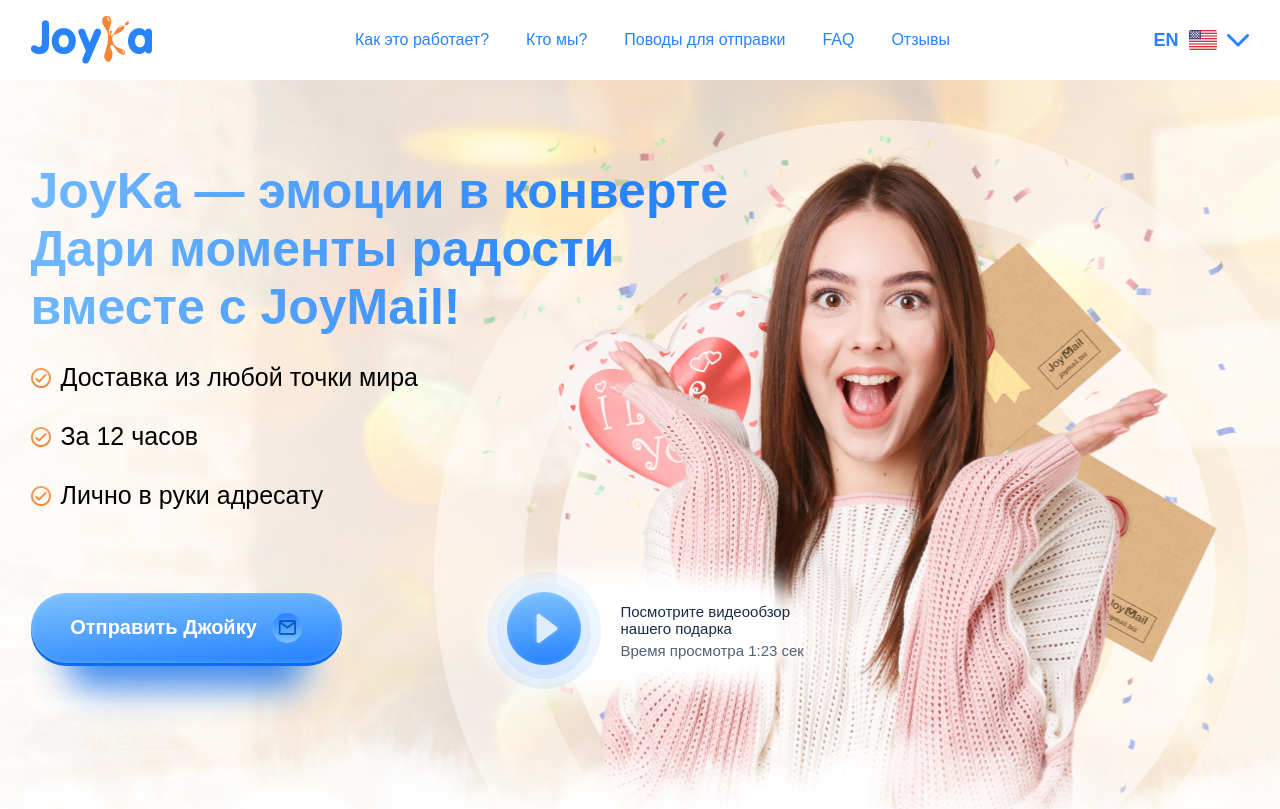
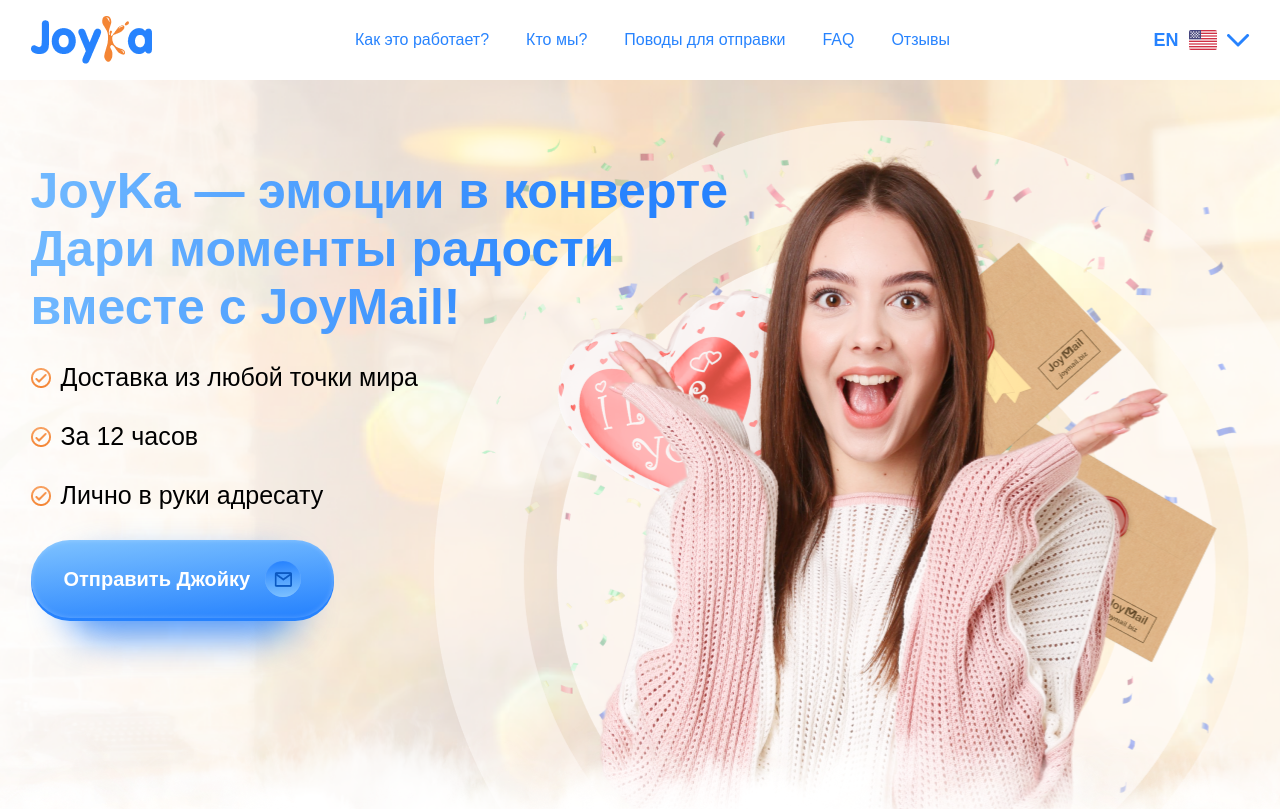
Before and after one commit to ageiwa/joyka-template-vue, a Vue app: page / in a window 1280 px wide. Shown: the top 809 px of the page. Built offline with nearby package versions, Linux system fonts and the light colour scheme.

Commit message:
Rewrite btn shadow on after and before pseudoelemens

```diff
--- a/src/components/Preview/Preview.vue
+++ b/src/components/Preview/Preview.vue
@@ -27,7 +27,7 @@
 
                 <SendJoykaBtn />
 
-                <div class="btns-preview__btn-play-wrap">
+                <!-- <div class="btns-preview__btn-play-wrap">
                     <div class="btns-preview__btn-play">
                         <img class="btn-play-wrap__btn-play-icon" src="@/assets/preview-btn-play.png">
                     </div>
@@ -35,7 +35,7 @@
                         <p>Посмотрите видеообзор<br>нашего подарка</p>
                         <span>Время просмотра 1:23 сек</span>
                     </div>
-                </div>
+                </div> -->
 
             </div>
 
--- a/src/components/Preview/style.scss
+++ b/src/components/Preview/style.scss
@@ -5,6 +5,7 @@
     background-size: auto, cover;
     background-position:  calc(50% + 200px) 0, center center;
     background-repeat: no-repeat, no-repeat;
+    z-index: 1;
     position: relative;
 
     .container {
@@ -49,64 +50,3 @@
         margin-right: 10px;
     }
 }
-
-.preview__btns-preview {
-    margin-top: 62px;
-    display: flex;
-    align-items: center;
-
-    .btns-preview__btn-play-wrap {
-        display: flex;
-        align-items: center;
-        position: relative;
-    }
-
-    .btns-preview__btn-play-wrap::before {
-        content: '';
-        width: 100%;
-        height: 100%;
-        background: #FFFFFF;
-        filter: blur(12px);
-        border-radius: 82px;
-        position: absolute;
-    }
-}
-
-.btns-preview__btn-play {
-    border-radius: 50%;
-    padding: 20px;
-    background: linear-gradient(174.82deg, rgba(123, 192, 255, 0.1) 4.38%, rgba(39, 131, 254, 0.1) 96.06%);
-    z-index: 1;
-    position: relative;
-
-    .btn-play-wrap__btn-play-icon {
-        position: relative;
-        // position: absolute;
-    }
-}
-
-.btns-preview__btn-play::before {
-    content: '';
-    border-radius: 50%;
-    left: 10px;
-    top: 10px;
-    width: calc(100% - 20px);
-    height: calc(100% - 20px);
-    background: linear-gradient(174.82deg, rgba(123, 192, 255, 0.1) 4.38%, rgba(39, 131, 254, 0.1) 96.06%);
-    position: absolute;
-}
-
-.btn-play-wrap__title {
-    margin-left: 20px;
-    font-size: 15px;
-    z-index: 1;
-
-    & p {
-        margin-bottom: 5px;
-        color: #172C48;
-    }
-
-    & span {
-        color: #516176;
-    }
-}
--- a/src/components/SendJoykaBtn/SendJoykaBtn.vue
+++ b/src/components/SendJoykaBtn/SendJoykaBtn.vue
@@ -1,12 +1,10 @@
 <template>
-    <div class="btns-preview__btn-wrap">
-        <button class="btns-preview__send-joyka">
-            Отправить Джойку
-            <div class="send-joyka__icon-wrap">
-                <img src="@/assets/preview-btn-submit.png">
-            </div>
-        </button>
-    </div>
+    <button class="send-joyka-btn">
+        Отправить Джойку
+        <span class="send-joyka-btn__icon-wrap">
+            <img class="send-joyka-btn__icon" src="@/assets/preview-btn-submit.png">
+        </span>
+    </button>
 </template>
 
 <style scoped lang="scss">
--- a/src/components/SendJoykaBtn/style.scss
+++ b/src/components/SendJoykaBtn/style.scss
@@ -1,62 +1,65 @@
-.btns-preview__btn-wrap {
-    margin-right: 145px;
-    border-radius: 113px;
-    width: 311px;
-    height: 70px;
-    background-color: #0C6DEE;
-    position: relative;
-}
-
-.btns-preview__btn-wrap::before {
-    content: '';
-    left: calc(50% - 243px/2);
-    top: 37px;
-    width: 243px;
-    height: 55px;
-    background: #0C6DEE;
-    opacity: 0.8;
-    filter: blur(17.5px);
-    border-radius: 72px;
-    position: absolute;
-}
-
-.btns-preview__send-joyka {
-    margin-top: -3px;
+.send-joyka-btn {
     border: none;
     border-radius: 113px;
-    width: 311px;
-    height: 70px;
+    padding: 21px 33px;
     font-weight: 700;
     font-size: 20px;
     color: #fff;
-    text-align: center;
     background: linear-gradient(174.82deg, #7BC0FF 4.38%, #2783FE 96.06%);
     box-shadow: inset 0px 0px 5px rgba(255, 255, 255, 0.25);
     display: flex;
     align-items: center;
-    justify-content: center;
-    position: absolute;
     cursor: pointer;
+    position: relative;
 
-    .send-joyka__icon-wrap {
+    &__icon-wrap {
         margin-left: 15px;
         border-radius: 50%;
-        width: 30px;
-        height: 30px;
+        width: 36px;
+        height: 36px;
         background: linear-gradient(174.82deg, #2783FE 4.38%, #7BC0FF 96.06%);
         box-shadow: inset 0px 0px 1px rgba(255, 255, 255, 0.25);
-        background-color: #0B59C2;
         display: flex;
         align-items: center;
         justify-content: center;
     }
+
+    &__icon {
+        width: auto;
+        max-height: 100%;
+    }
 }
 
-.btns-preview__send-joyka:hover {
+.send-joyka-btn::before {
+    content: '';
+    border-radius: inherit;
+    left: 0;
+    bottom: -3px;
+    width: 100%;
+    height: 100%;
+    background-color: #2783FE;
+    position: absolute;
+    z-index: -1;
+}
+
+.send-joyka-btn::after {
+    content: '';
+    bottom: -19px;
+    border-radius: inherit;
+    width: calc(100% - 33px*2);
+    height: 100%;
+    background-color: rgba(39, 131, 254, 0.8);
+    filter: blur(17.5px);
+    position: absolute;
+    z-index: -1;
+}
+
+.send-joyka-btn:hover {
     background: linear-gradient(174.82deg, #C1E1FF 4.38%, #4595FF 96.06%);
     box-shadow: inset 0px 0px 5px rgba(255, 255, 255, 0.25);
 }
 
-.btns-preview__send-joyka:active {
+.send-joyka-btn:active {
     background: #7BC0FF;
+    box-shadow: inset 0px 0px 5px rgba(255, 255, 255, 0.25);
 }
```
